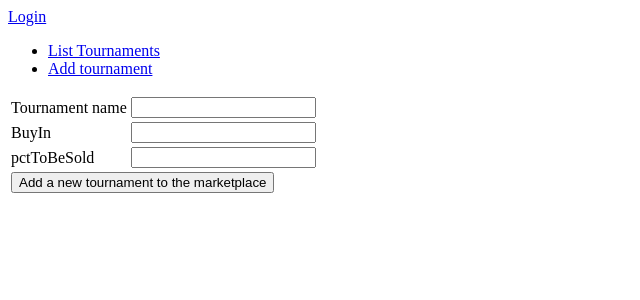
After one commit to jaanan/Poker-Action-Marketplace, a Flask app: page /tournaments/new in a window 1280 px wide. The commit adds this page. Shown: the top 300 px of the page, without its empty margins (0-640 px from the left). Run offline with Flask 2, Linux system fonts and the light colour scheme.

Commit message:
osa 1 ja 2 tehty

```diff
--- a/application/__init__.py
+++ b/application/__init__.py
@@ -21,6 +21,9 @@ from application.tasks import views
 from application.auth import models
 from application.auth import views
 
+from application.tournamentPackages import models
+from application.tournamentPackages import views
+
 
 #login
 
--- a/application/auth/models.py
+++ b/application/auth/models.py
@@ -12,7 +12,8 @@ class User(db.Model):
     username = db.Column(db.String(144), nullable=False)
     password = db.Column(db.String(144), nullable=False)
 
-    tasks = db.relationship("Task", backref='account', lazy=True)
+    #tasks = db.relationship("Task", backref='account', lazy=True)
+    tournaments = db.relationship('TournamentPackage', backref='account', lazy=True)
 
     def __init__(self, name):
         self.name = name
--- a/application/templates/layout.html
+++ b/application/templates/layout.html
@@ -9,14 +9,14 @@
 <body>
   {% if current_user.is_authenticated %}
   <p>
-    Logged in as: {{current_user.name}}.<a href="{{ url_for('auth_logout') }}">Kirjaudu ulos</a>
+    Logged in as: {{current_user.name}}.<a href="{{ url_for('auth_logout') }}">Logout</a>
   </p>
   {% else %}
   <a href="{{ url_for('auth_login') }}">Login</a>
   {% endif %}
   <ul>
-    <li><a href="{{ url_for('tasks_index') }}">List Tasks</a></li>
-    <li><a href="{{ url_for('tasks_form') }}">New task</a></li>
+    <li><a href="{{ url_for('tournaments_index') }}">List Tournaments</a></li>
+    <li><a href="{{ url_for('tournaments_form') }}">Add tournament</a></li>
   </ul>
 
 
--- /dev/null
+++ b/application/templates/tournaments/new.html
@@ -0,0 +1,28 @@
+{% extends "layout.html" %}
+
+{% block body %}
+<form method="POST" action="{{ url_for('tournaments_create') }}">
+  <table>
+    <tr>
+      <td>
+        {{ form.tournament.label }}
+      </td>
+      <td>
+        {{ form.tournament }}
+      </td>
+    </tr>
+    <tr>
+      <td>{{ form.buyIn.label }}</td>
+      <td>{{ form.buyIn }}</td>
+    </tr>
+      <tr>
+        <td>{{ form.pctToBeSold.label }}</td>
+        <td>{{ form.pctToBeSold }}</td>
+      </tr>
+    <tr>
+      <td colspan="2">
+        <input type="submit" value="Add a new tournament to the marketplace" />
+      </td>
+    </tr>
+</form>
+{% endblock %}
--- /dev/null
+++ b/application/tournamentPackages/forms.py
@@ -0,0 +1,10 @@
+from flask_wtf import FlaskForm
+from wtforms import StringField, IntegerField
+
+class TournamentPackageForm(FlaskForm):
+    tournament = StringField('Tournament name')
+    buyIn = IntegerField('BuyIn')
+    pctToBeSold = IntegerField('pctToBeSold')
+
+    class Meta:
+        csrf = False
--- /dev/null
+++ b/application/tournamentPackages/views.py
@@ -0,0 +1,24 @@
+from application import app, db
+from flask import render_template, request, redirect, url_for
+from application.tournamentPackages.models import TournamentPackage
+from flask_login import login_required, current_user
+from application.tournamentPackages.forms import TournamentPackageForm
+
+@app.route('/tournaments/', methods=['GET'])
+def tournaments_index():
+    return render_template('tournaments/list.html', tournaments = TournamentPackage.query.all())
+
+@app.route('/tournaments/new')
+def tournaments_form():
+    return render_template('tournaments/new.html', form = TournamentPackageForm())
+
+@app.route('/tournaments/', methods=['POST'])
+def tournaments_create():
+    form = TournamentPackageForm(request.form)
+    t = TournamentPackage(form.tournament.data, form.buyIn.data, form.pctToBeSold.data)
+    #t.account_id = current_user.id
+
+    db.session().add(t)
+    db.session().commit()
+
+    return redirect(url_for("tournaments_index"))
```
Also changed, not shown: application/templates/tournaments/list.html (added, +15 -0 lines), application/tournamentPackages/models.py (added, +16 -0 lines).
